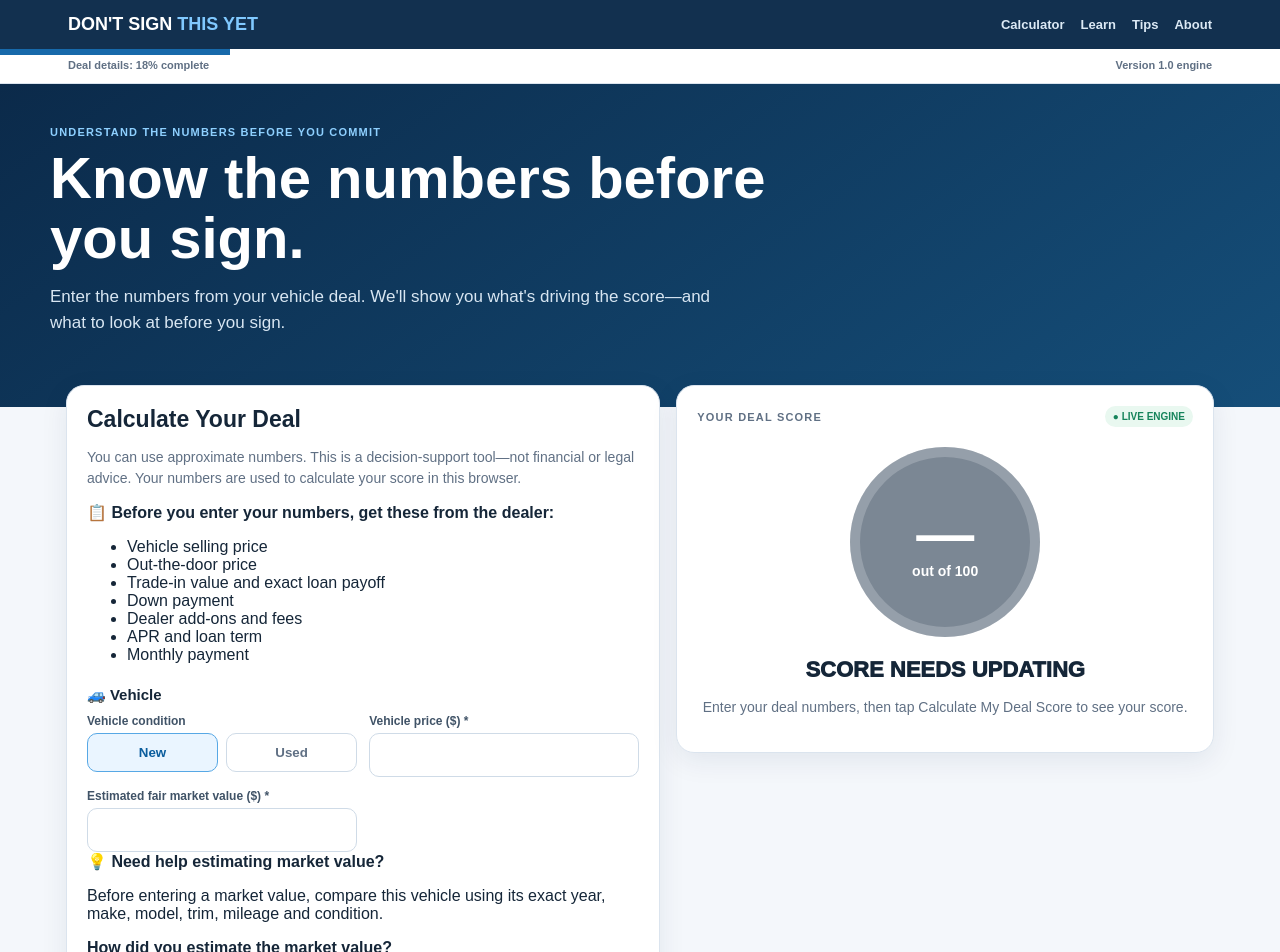
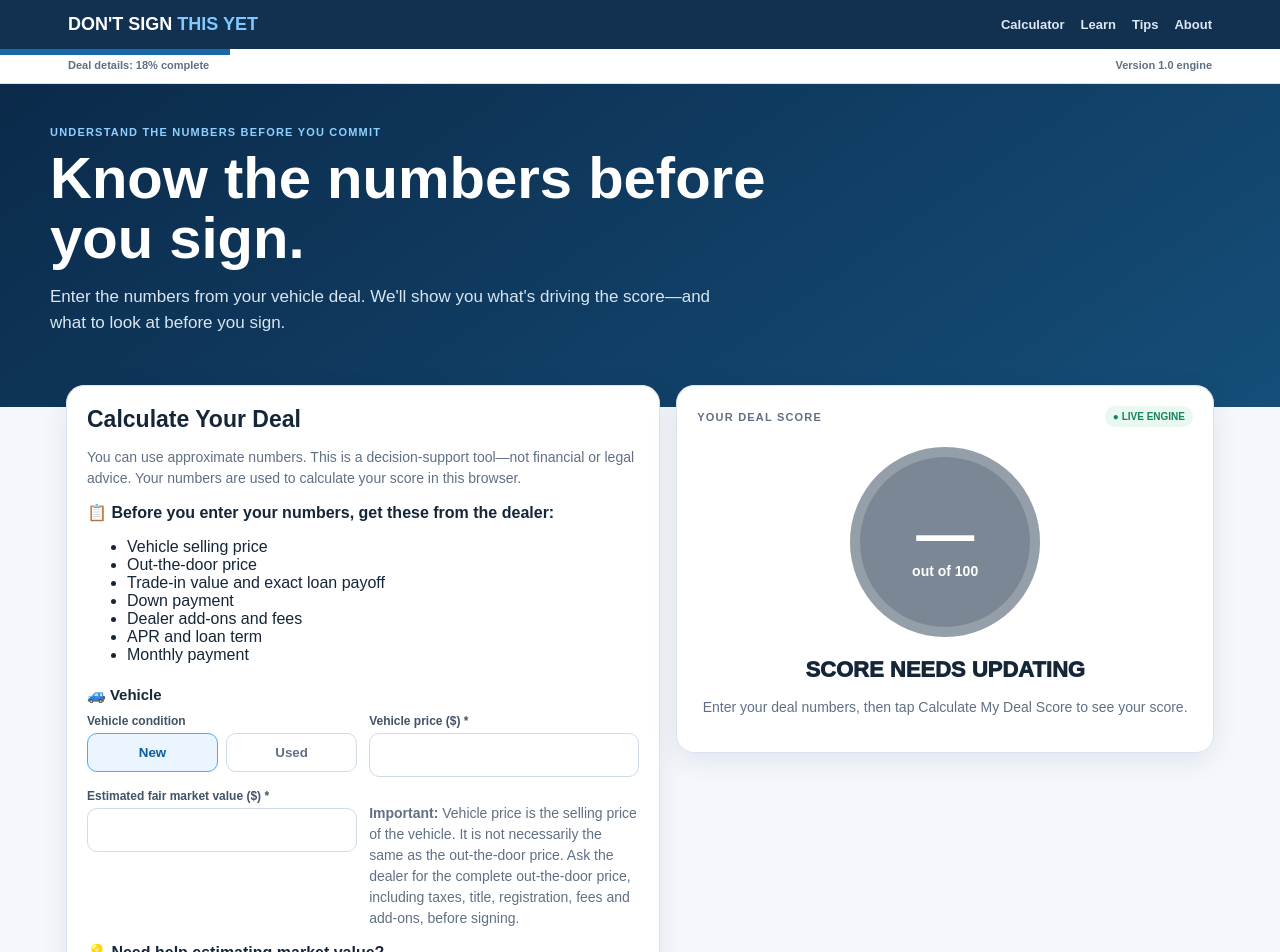
Before and after one commit to rmerrow1/dont-sign-this-yet, a Next.js app: page / in a window 1280 px wide. Shown: the top 952 px of the page. Built offline with nearby package versions, Linux system fonts and the light colour scheme.

Commit message:
Clarify vehicle price vs out-the-door price
Added important note about vehicle pricing to the form.

```diff
--- a/app/page.js
+++ b/app/page.js
@@ -239,6 +239,12 @@ const aprGuidance =
 
              <Field label="Vehicle price ($) *" id="price" value={form["price"]} onChange={value => update("price", value)}/>
             <Field label="Estimated fair market value ($) *" id="market" value={form["market"]} onChange={value => update("market", value)}/>
+  <p className="muted">
+  <strong>Important:</strong> Vehicle price is the selling price of the vehicle.
+  It is not necessarily the same as the out-the-door price. Ask the dealer for
+  the complete out-the-door price, including taxes, title, registration, fees
+  and add-ons, before signing.
+</p>
             </div>
   <div className="marketGuide">
   <strong>💡 Need help estimating market value?</strong>
```
